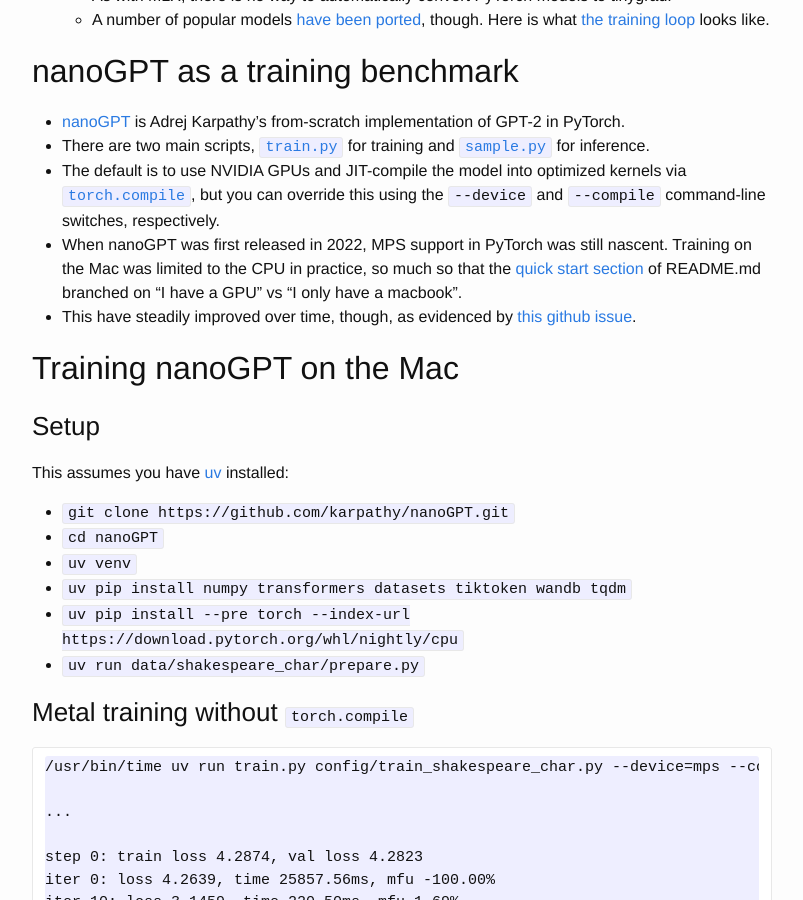
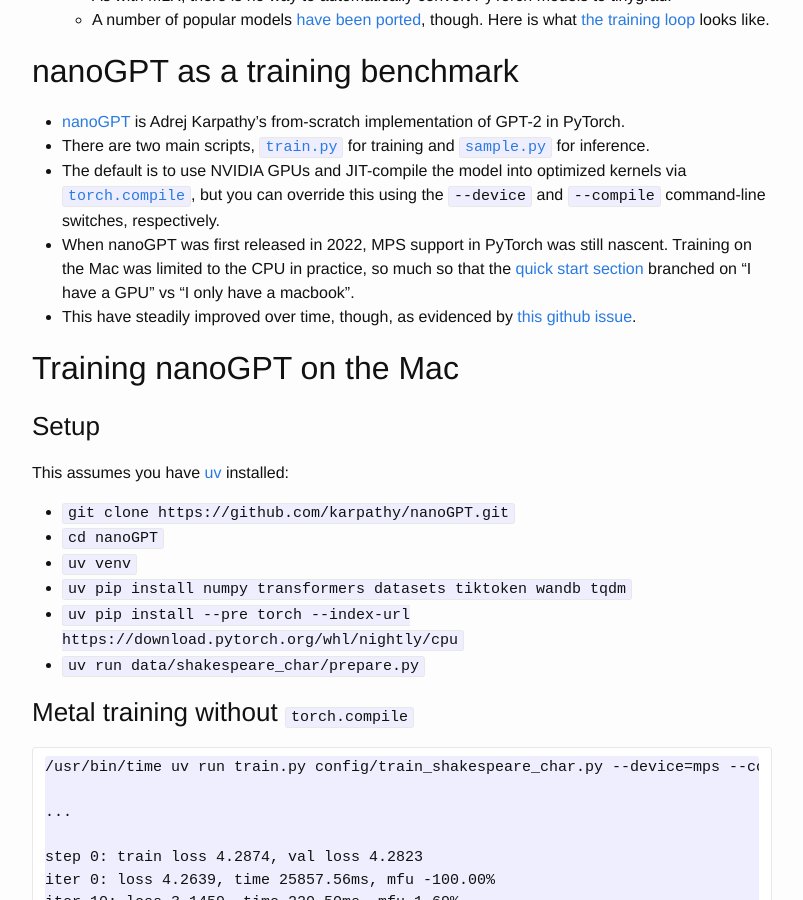
Before and after one commit to vglazer/vglazer.github.io, a Jekyll site: the page built from _posts/2025-09-16-state-of-training-on-metal.md, in a window 1280 px wide and 900 px high, scrolled down 1271 px. Shown: the whole window, without its empty margins (238-1041 px from the left). Built offline with Jekyll 4.4.1, drawn with Linux system fonts in a browser that asks for light colours; nearby versions of some CDN libraries.

Commit message:
More rewording

```diff
--- a/_posts/2025-09-16-state-of-training-on-metal.md
+++ b/_posts/2025-09-16-state-of-training-on-metal.md
@@ -35,7 +35,7 @@ categories: metal jax pytorch llms nanogpt tinygrad mlx ane asitop
 - [nanoGPT](https://github.com/karpathy/nanoGPT) is Adrej Karpathy's from-scratch implementation of GPT-2 in PyTorch.
 - There are two main scripts, [`train.py`](https://github.com/karpathy/nanoGPT/blob/master/train.py) for training and [`sample.py`](https://github.com/karpathy/nanoGPT/blob/master/sample.py) for inference.
 - The default is to use NVIDIA GPUs and JIT-compile the model into optimized kernels via [`torch.compile`](https://docs.pytorch.org/tutorials/intermediate/torch_compile_tutorial.html), but you can override this using the `--device` and `--compile` command-line switches, respectively.
-- When nanoGPT was first released in 2022, MPS support in PyTorch was still nascent. Training on the Mac was limited to the CPU in practice, so much so that the [quick start section](https://github.com/karpathy/nanoGPT?tab=readme-ov-file#quick-start) of README.md branched on "I have a GPU" vs "I only have a macbook".
+- When nanoGPT was first released in 2022, MPS support in PyTorch was still nascent. Training on the Mac was limited to the CPU in practice, so much so that the [quick start section](https://github.com/karpathy/nanoGPT?tab=readme-ov-file#quick-start) branched on "I have a GPU" vs "I only have a macbook".
 - This have steadily improved over time, though, as evidenced by [this github issue](https://github.com/karpathy/nanoGPT/issues/28).
 
 ## Training nanoGPT on the Mac
```
